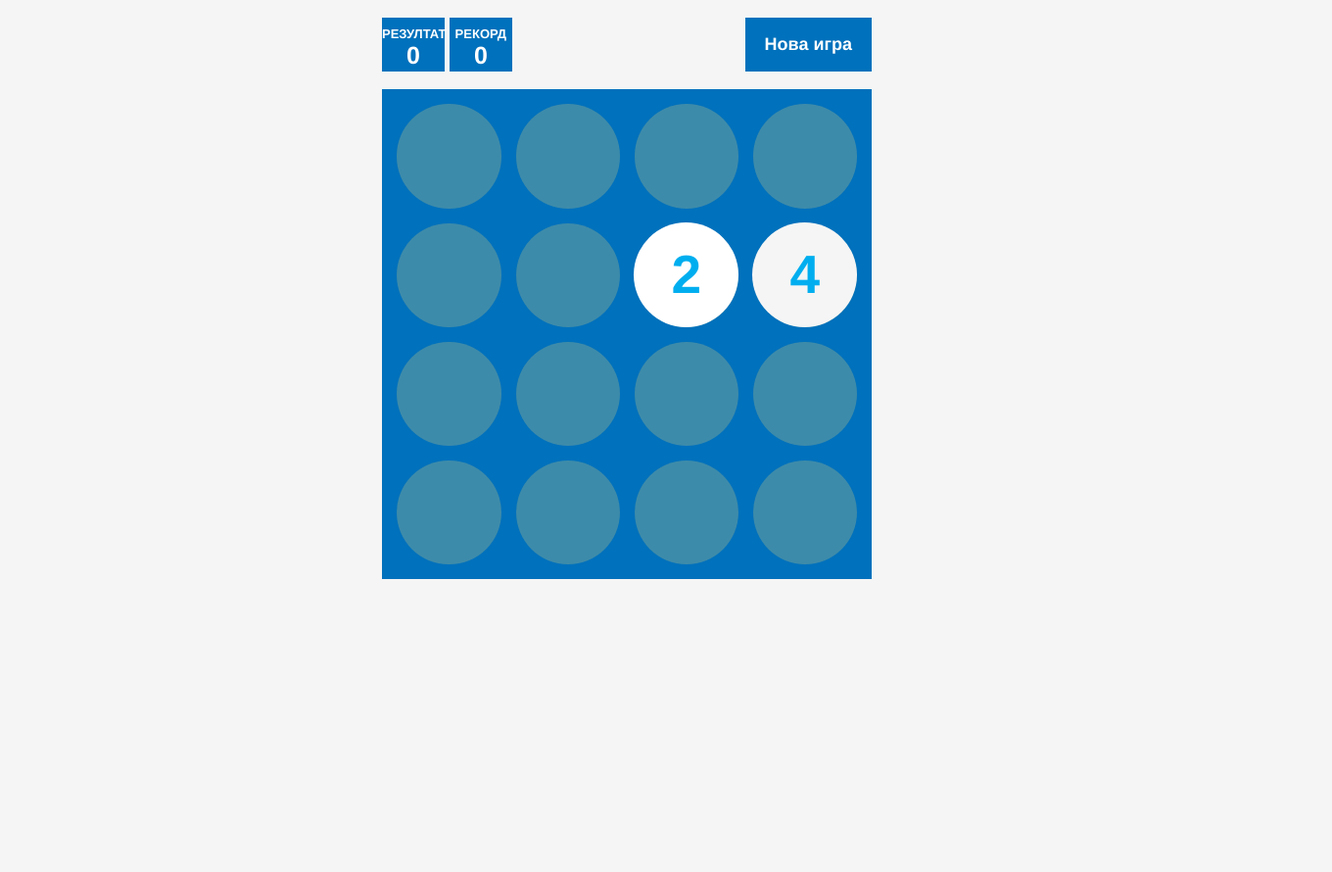
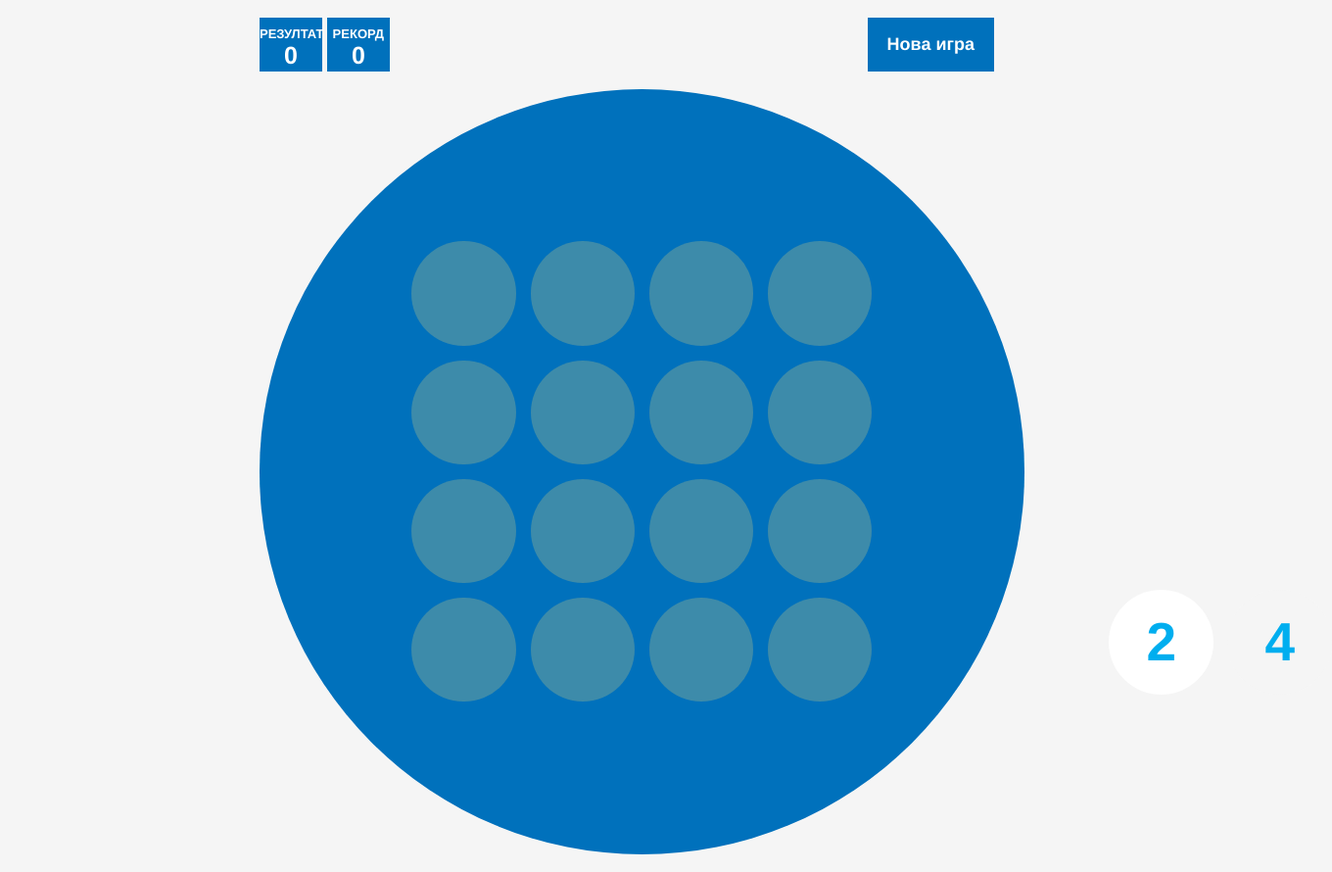
Before and after one commit to Agile-Thunder-Games/2048-core, a plain HTML site: page bin/index.html in a window 1280 px wide. Shown: the whole page at 98% size, 1360 px wide, since content can reach past the window. Before the commit the page ends 800 px from the top, so only its background shows below. Drawn offline with Linux system fonts and the light colour scheme.

Commit message:
some ch-changes

```diff
--- a/bin/css/game.css
+++ b/bin/css/game.css
@@ -82,7 +82,7 @@ hr {
 }
 
 .container {
-    width: 500px;
+    width: 750px;
     margin: 0 auto;
 }
 
@@ -100,11 +100,13 @@ hr {
     user-select: none;
     touch-action: none;
     background: rgb(0, 113, 188);
-    width: 500px;
-    height: 500px;
-    -webkit-box-sizing: border-box;
-    -moz-box-sizing: border-box;
-    box-sizing: border-box;
+    width: 750px;
+    height: 750px;
+    border-radius: 50%;
+      display: flex;
+  justify-content: center;
+  align-items: center;
+
 }
 
 .game-container .game-message {
@@ -164,8 +166,8 @@ hr {
 }
 
 .grid-container {
-    position: absolute;
-    z-index: 1;
+    /*position: absolute;
+    z-index: 1;8*/
 }
 
 .grid-row {
@@ -196,8 +198,10 @@ hr {
 }
 
 .tile-container {
-    position: absolute;
-    z-index: 2;
+ /* position: absolute;
+  top: 50%;
+  left: 50%;
+  transform: translate(-50%, -50%);*/
 }
 
 .tile, .tile .tile-inner {
--- a/bin/index.html
+++ b/bin/index.html
@@ -8,7 +8,7 @@
 		<title>2048</title>
 
 		<link rel="stylesheet" href="./css/game.css" />
-		<link rel="stylesheet" href="./css/game-mobile.css" />
+		<!--<link rel="stylesheet" href="./css/game-mobile.css" />-->
 
 		<script src="./system.js"></script>
 		<script src="./system.config.js"></script>
```
Also changed, not shown: 1 other file.
